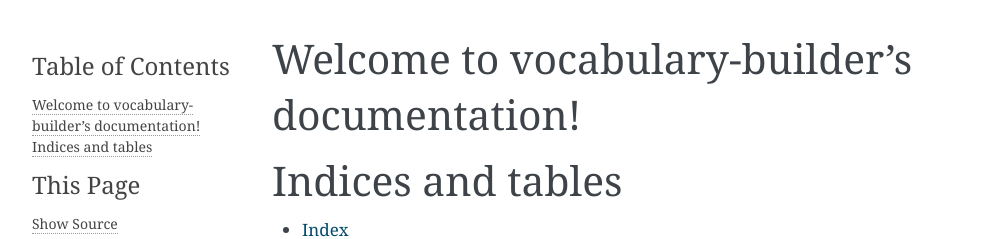
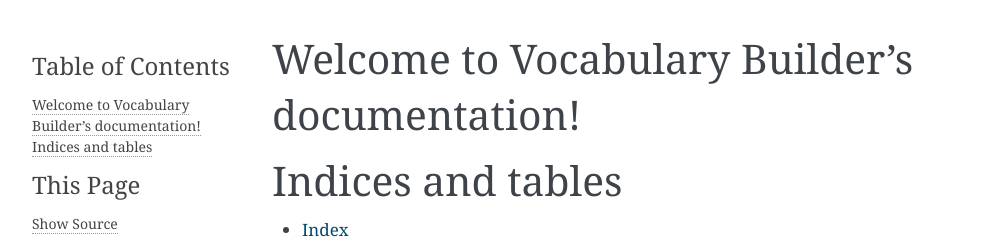
Before and after one commit to ilystsov/vocabulary-builder, a Sphinx documentation site: the page built from docs/index.rst, in a window 1280 px wide. Shown: the top 239 px of the page, without its empty margins (148-1141 px from the left). Built offline with Sphinx 7.4.7, drawn with Linux system fonts in a browser that asks for light colours.

```diff
--- a/docs/conf.py
+++ b/docs/conf.py
@@ -13,7 +13,7 @@ sys.path.insert(0, os.path.abspath('..'))
 # -- Project information -----------------------------------------------------
 # https://www.sphinx-doc.org/en/master/usage/configuration.html#project-information
 
-project = 'vocabulary-builder'
+project = 'Vocabulary Builder'
 copyright = '2024, Ilya Lystsov, Kirill Suglobov'
 author = 'Ilya Lystsov, Kirill Suglobov'
 
--- a/docs/index.rst
+++ b/docs/index.rst
@@ -1,9 +1,9 @@
-.. vocabulary-builder documentation master file, created by
+.. Vocabulary Builder documentation master file, created by
    sphinx-quickstart on Thu Jun 20 14:56:35 2024.
    You can adapt this file completely to your liking, but it should at least
    contain the root `toctree` directive.
 
-Welcome to vocabulary-builder's documentation!
+Welcome to Vocabulary Builder's documentation!
 ==============================================
 
 .. toctree::
```
